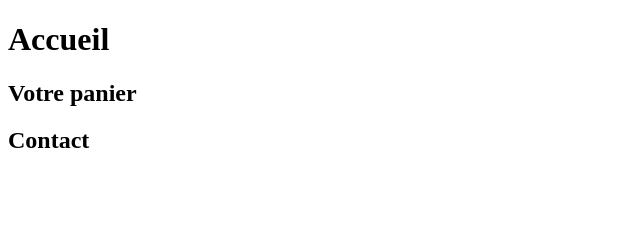
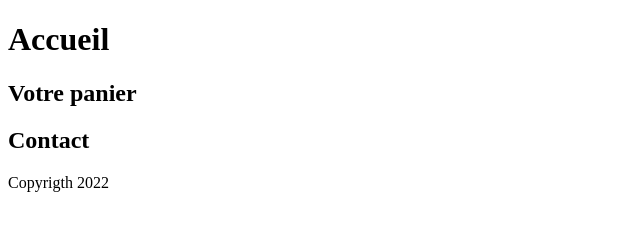
Before and after one commit to VirgilGR/Projet_Git, a plain HTML site: page index.html in a window 1280 px wide. Shown: the whole page, without its empty margins (0-640 px from the left). Drawn offline with Linux system fonts and the light colour scheme.

Commit message:
Ajout d'un footer

```diff
--- a/index.html
+++ b/index.html
@@ -11,6 +11,6 @@
         <h2>Votre panier</h2>
         <h2>Contact</h2>
     </header>
-
+    <footer>Copyrigth 2022</footer>
 </body>
 </html>
```
